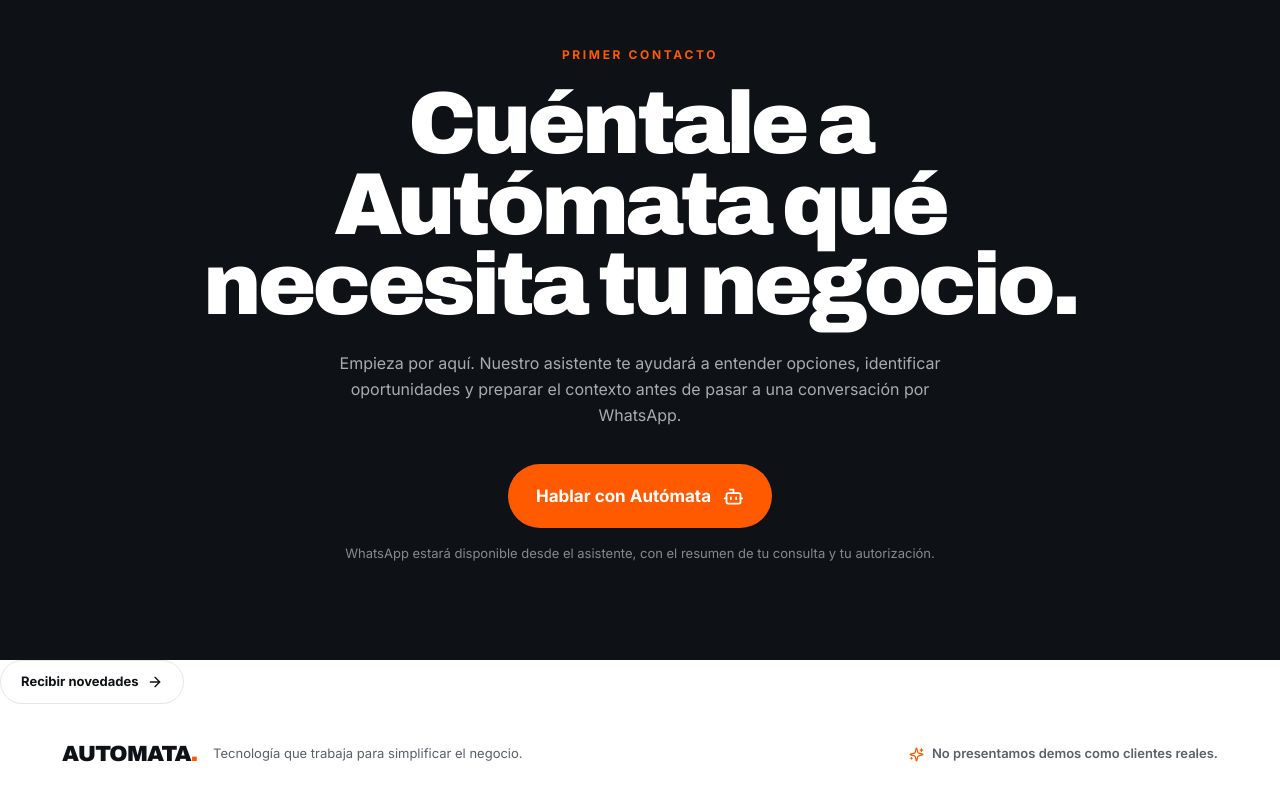
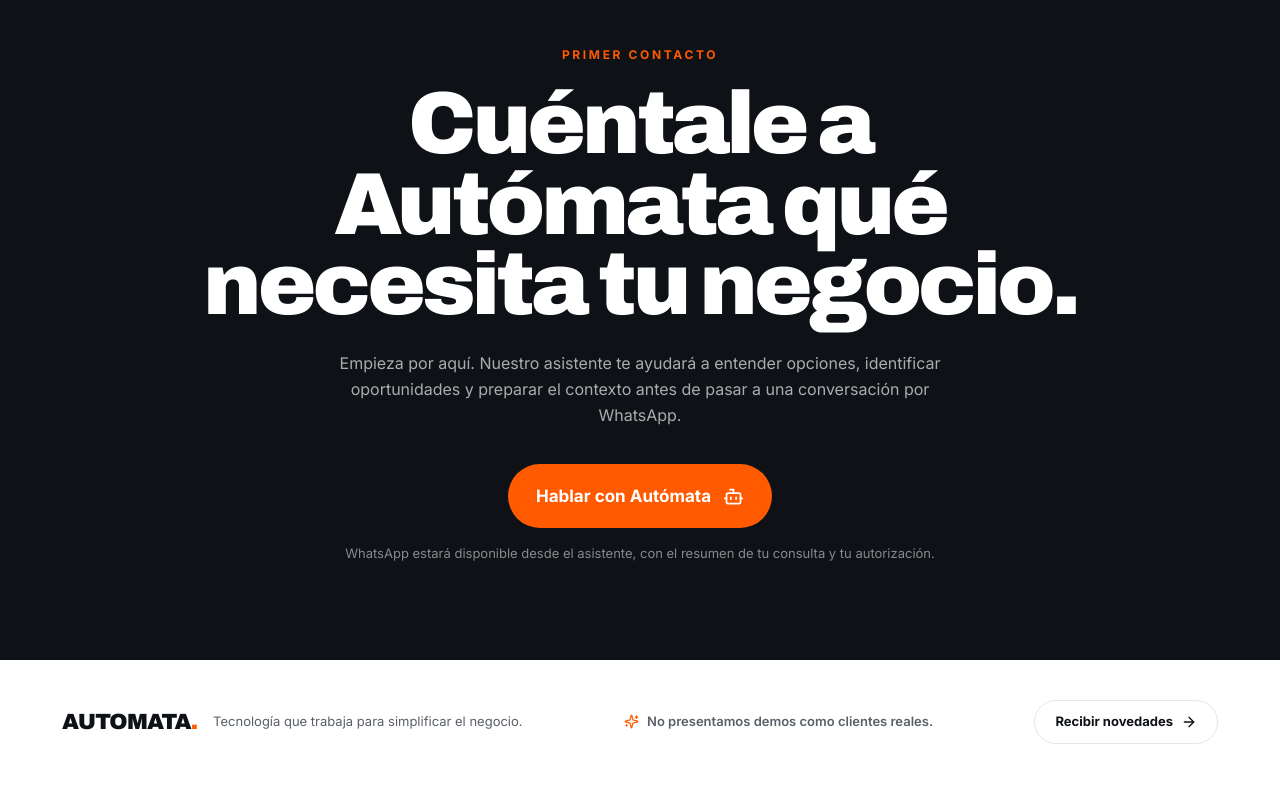
Before and after one commit to Dancho-arc/dancho-arc.github.io, a React (Vite) app: page / in a window 1280 px wide. Shown: the part 4828-5628 px from the top of the page. Built offline with nearby package versions, Linux system fonts and the light colour scheme.

Commit message:
Move newsletter signup into footer popup trigger

```diff
--- a/App.tsx
+++ b/App.tsx
@@ -213,13 +213,13 @@ export default function App() {
             <p className="mt-4 text-[13px] text-white/50">WhatsApp estará disponible desde el asistente, con el resumen de tu consulta y tu autorización.</p>
           </div>
         </section>
-        <NewsletterSignup />
       </main>
 
       <footer className="bg-white">
         <div className="mx-auto flex max-w-[1220px] flex-col gap-5 px-5 py-10 sm:px-8 md:flex-row md:items-center md:justify-between">
           <div className="flex items-center gap-4"><span className="display text-[22px] text-[#0E1116]">AUTOMATA<span className="text-[#FF5A00]">.</span></span><p className="max-w-[320px] text-[13px] leading-snug text-[#5A6068]">Tecnología que trabaja para simplificar el negocio.</p></div>
           <p className="flex items-center gap-2 text-[13px] font-semibold text-[#5A6068]"><Sparkles size={15} className="text-[#FF5A00]" />No presentamos demos como clientes reales.</p>
+          <NewsletterSignup />
         </div>
       </footer>
       <ChatWidget />
```
